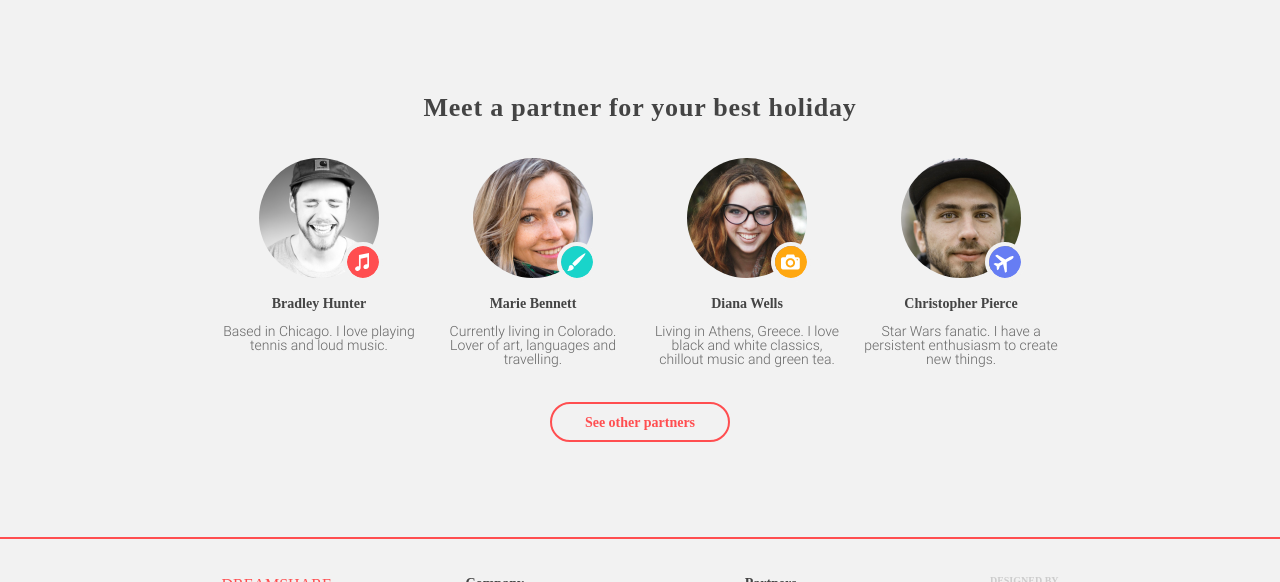
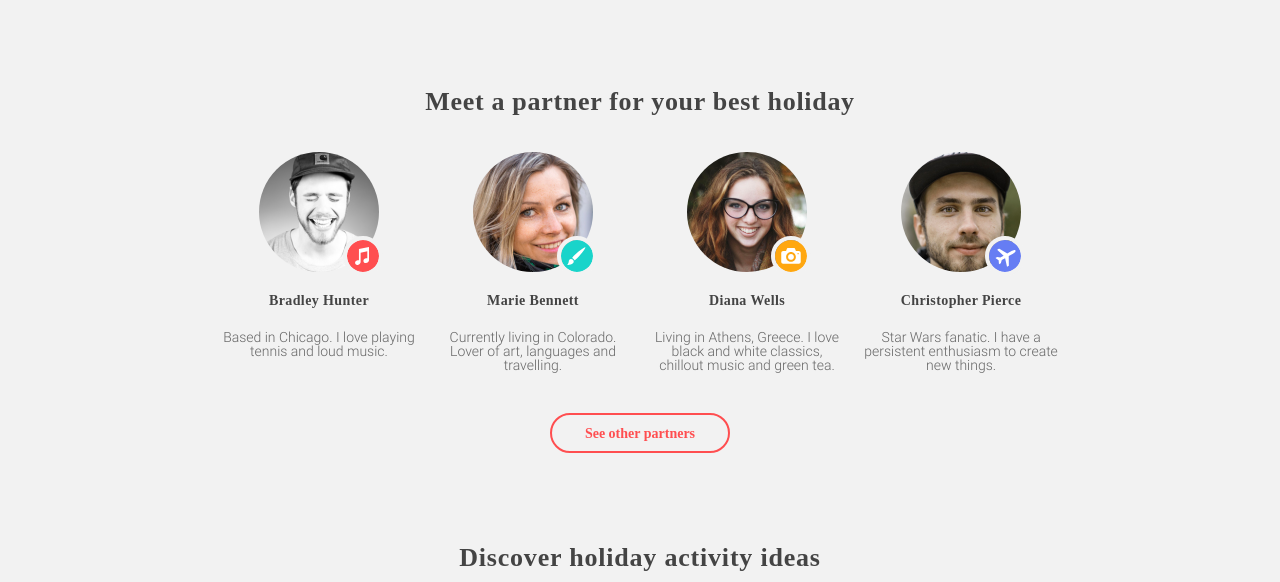
Before and after one commit to a-terletskyi/Dreamshare, a plain HTML site: page index.html in a window 1280 px wide. Shown: the part 1259-1841 px from the top of the page. Drawn offline with Linux system fonts and the light colour scheme; a web font is replaced by a local one.

Commit message:
change meet

```diff
--- a/index.html
+++ b/index.html
@@ -91,7 +91,7 @@
                     </div>
                     <div class="meet_partner">
                         <div class="meet_partner_avatar bg3">
-                            <svg width="32" height="32" viewBox="-5 0 27 16" fill="none"
+                            <svg width="32" height="32" viewBox="-5 0 26 16" fill="none"
                                 xmlns="http://www.w3.org/2000/svg">
                                 <path fill-rule="evenodd" clip-rule="evenodd"
                                     d="M7.98641 6.34556C6.67361 6.34556 5.61041 7.41036 5.61041 8.72156C5.61041 10.0344 6.67441 11.0984 7.98641 11.0984C9.29841 11.0984 10.3632 10.0344 10.3632 8.72156C10.3632 7.41036 9.29921 6.34556 7.98641 6.34556ZM14.3232 3.96956H12.4224C12.1608 3.96956 11.8792 3.76716 11.7968 3.51916L11.3056 2.04476C11.2224 1.79676 10.9416 1.59436 10.68 1.59436H5.29361C5.03201 1.59436 4.75041 1.79676 4.66801 2.04476L4.17681 3.51916C4.09361 3.76716 3.81201 3.96956 3.55121 3.96956H1.65041C0.779206 3.96956 0.0664062 4.68236 0.0664062 5.55356V12.6824C0.0664062 13.5536 0.779206 14.2664 1.65041 14.2664H14.324C15.1952 14.2664 15.908 13.5536 15.908 12.6824V5.55356C15.908 4.68236 15.1944 3.96956 14.3232 3.96956ZM7.98641 12.6824C5.79921 12.6824 4.02641 10.9096 4.02641 8.72156C4.02641 6.53516 5.79921 4.76156 7.98641 4.76156C10.1736 4.76156 11.9472 6.53516 11.9472 8.72156C11.9472 10.9096 10.1736 12.6824 7.98641 12.6824ZM13.7688 6.66156C13.4632 6.66156 13.2152 6.41276 13.2152 6.10716C13.2152 5.80156 13.4632 5.55276 13.7688 5.55276C14.0752 5.55276 14.3232 5.80156 14.3232 6.10716C14.3232 6.41276 14.0752 6.66156 13.7688 6.66156Z"
@@ -103,7 +103,7 @@
                     </div>
                     <div class="meet_partner">
                         <div class="meet_partner_avatar bg4">
-                            <svg width="32" height="32" viewBox="0 0 23 24" fill="none"
+                            <svg width="32" height="32" viewBox="0 0 20 24" fill="none"
                                 xmlns="http://www.w3.org/2000/svg">
                                 <g clip-path="url(#clip0_0_137)">
                                     <path fill-rule="evenodd" clip-rule="evenodd"
@@ -126,6 +126,10 @@
                     <button type="button">See other partners</button>
                 </div>
             </div>
+        </section>
+        <section class="ideas">
+            <h2>Discover holiday activity ideas</h2>
+
         </section>
     </main>
     <footer class="footer">
--- a/styles/main.scss
+++ b/styles/main.scss
@@ -98,7 +98,7 @@ h6 {
 }
 
 .howWorks {
-    margin-bottom: 95px;
+    margin-bottom: 89px;
 
     &_step {
         width: 31.9%;
@@ -160,8 +160,14 @@ h6 {
 
 .meet {
     text-align: center;
-    margin-bottom: 95px;
+    margin-bottom: 89px;
 
+    h2 {
+        letter-spacing: 0.7px;
+    }
+    .d-flex{
+        margin-bottom: 5px;
+    }
     &_partner {
         width: 25%;
         margin-right: 19px;
@@ -171,7 +177,7 @@ h6 {
             border-radius: 50%;
             width: 120px;
             height: 120px;
-            margin: 0 auto 17px;
+            margin: 0 auto 20px;
 
             svg {
                 border-radius: 50%;
@@ -215,13 +221,15 @@ h6 {
         }
 
         h6 {
-            margin-bottom: 12px;
+            margin-bottom: 21px;
+            letter-spacing: 0.4px;
         }
 
         p {
             @include text(Roboto, 14px, 14px, #666666);
             margin-bottom: 36px;
         }
+
     }
 
     &_partner:last-child {
@@ -234,6 +242,7 @@ h6 {
         font-weight: 700;
         border-radius: 40px;
         border: 2px solid #ff4e50;
+        cursor: pointer;
     }
 }
 .footer {
```
Also changed, not shown: styles/main.css, 1 other file.
